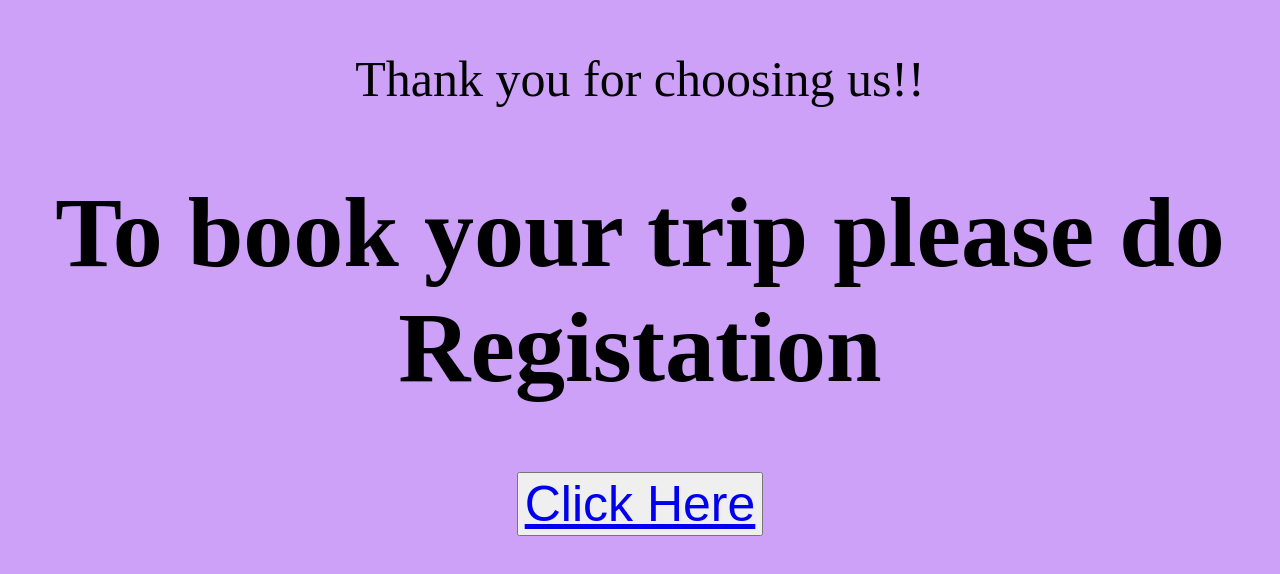
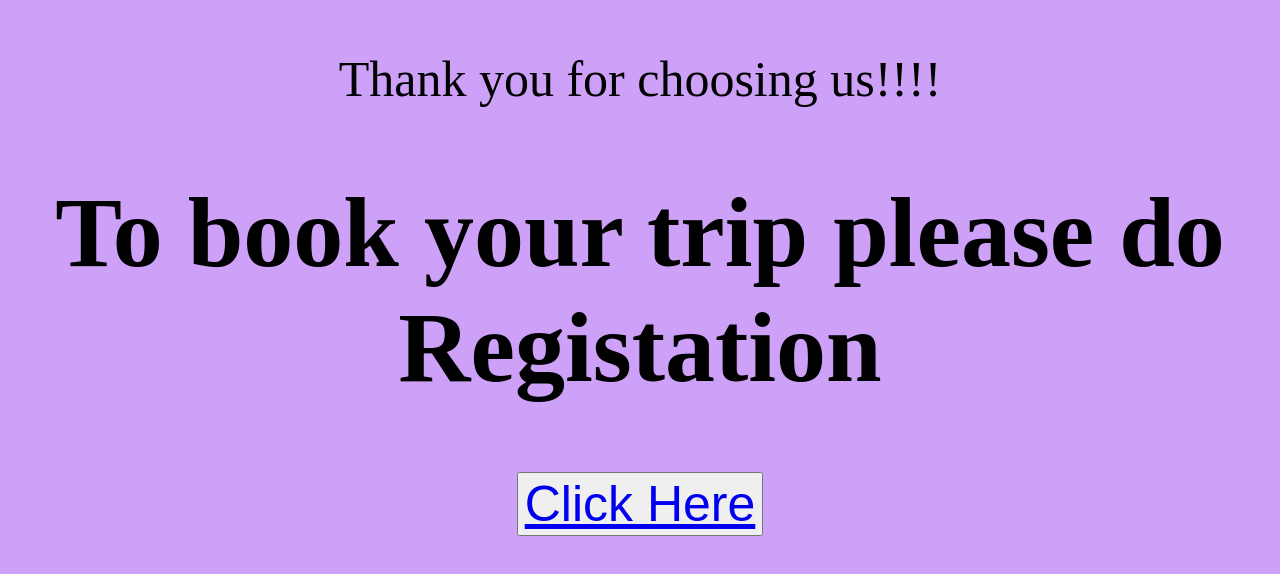
Before and after one commit to TruptiJakkane/-Web-Development-Task2, a plain HTML site: page booksite.html in a window 1280 px wide. Shown: the part 200-774 px from the top of the page. Drawn offline with Linux system fonts and the light colour scheme.

Commit message:
Update booksite.html

```diff
--- a/booksite.html
+++ b/booksite.html
@@ -19,7 +19,7 @@
     </style>
 </head>
 <body>
-    <p>Thank you for choosing us!!</p>
+    <p>Thank you for choosing us!!!!</p>
     <h1>To book your trip please do Registation</h1>
     <button><a href="registation.html">Click Here</a></button>
 </body>
```
